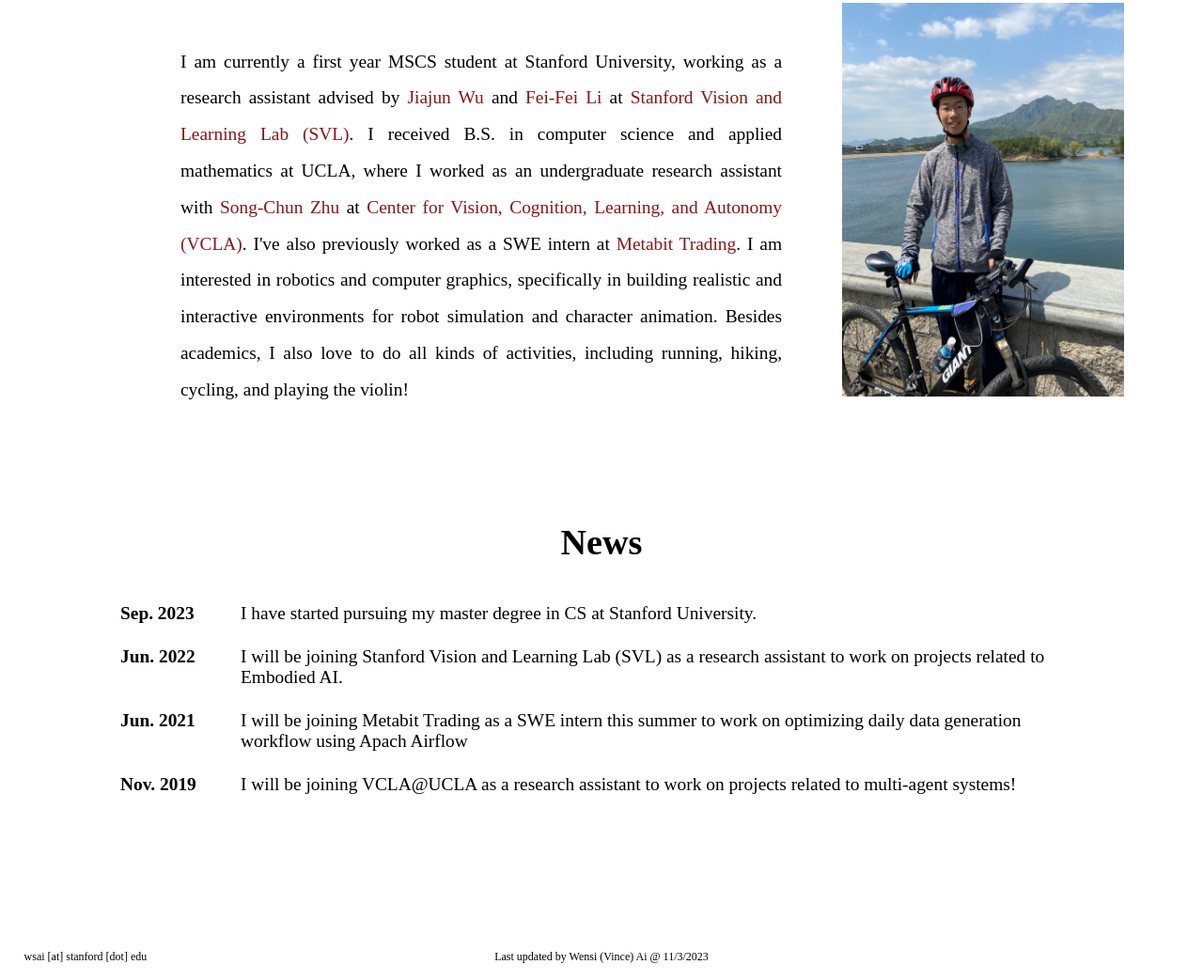
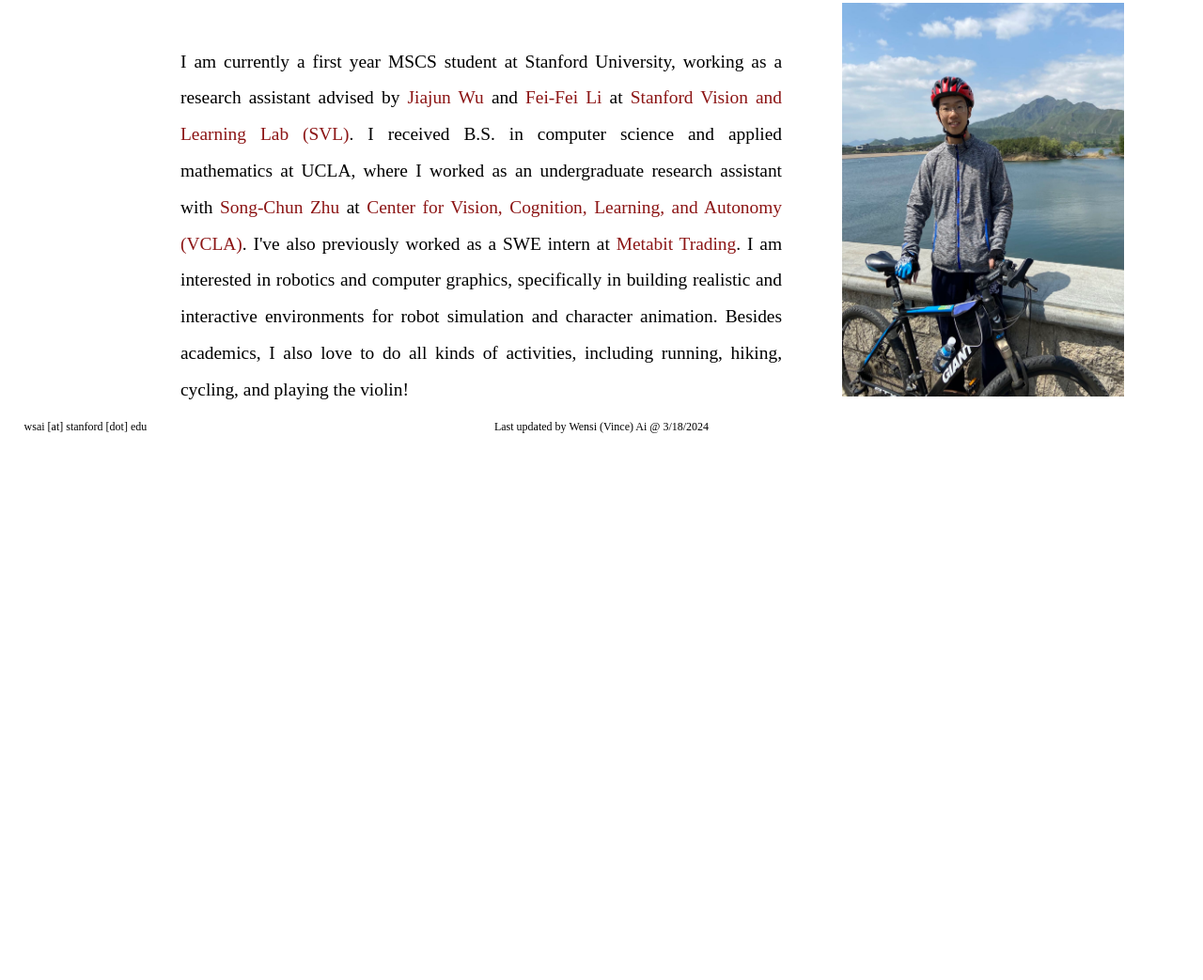
Before and after one commit to wensi-ai/wensi-ai.github.io, a Gatsby site: page / in a window 1280 px wide. Shown: the part 322-1365 px from the top of the page at 94% size. After the commit the page ends 800 px from the top, so only its background shows below. Built offline with nearby package versions, Linux system fonts and the light colour scheme; Gatsby itself is replaced by a stand-in of ours.

Commit message:
Remove news section, update research & projects

```diff
--- a/src/components/Footer.js
+++ b/src/components/Footer.js
@@ -5,7 +5,7 @@ import "../styles/Home.css"
 export default function Footer(props) {
     return (
         <div className="Footer">
-            <p>Last updated by {name} @ 11/3/2023</p>
+            <p>Last updated by {name} @ 3/18/2024</p>
             <strong>{email}</strong>
         </div>
     );
--- a/src/components/News.js
+++ /dev/null
@@ -1,23 +0,0 @@
-import React from 'react'
-import { news_en } from '../data/Info';
-import "../styles/Home.css"
-
-export default function News(props) {
-    return (
-        <div className="News">
-            <h1 className='NewsHeader'>News</h1>
-            <ul>
-            {
-                news_en.map(function(dict){
-                    return (
-                        <li className='NewsItem' key={dict.content}>
-                            <strong>{dict.date}</strong>
-                            <div>{dict.content}</div>
-                        </li>
-                    );
-                })
-            }
-            </ul>
-        </div>
-    );
-}
--- a/src/data/Info.js
+++ b/src/data/Info.js
@@ -6,26 +6,6 @@ export let email = "wsai [at] stanford [dot] edu"
 // skills will appears as tags in the about section
 export let research_topic = "robotics and computer graphics"
 export let research_interest = "building realistic and interactive environments for robot simulation and character animation"
-
-// news will appear in the news section
-export let news_en = [
-    {
-        "date": "Sep. 2023"
-        ,"content": "I have started pursuing my master degree in CS at Stanford University."
-    },
-    {
-        "date": "Jun. 2022"
-        ,"content": "I will be joining Stanford Vision and Learning Lab (SVL) as a research assistant to work on projects related to Embodied AI."
-    },
-    {
-        "date": "Jun. 2021"
-        ,"content": "I will be joining Metabit Trading as a SWE intern this summer to work on optimizing daily data generation workflow using Apach Airflow"
-    },
-    {
-        "date": "Nov. 2019"
-        ,"content": "I will be joining VCLA@UCLA as a research assistant to work on projects related to multi-agent systems!"
-    },
-]
 
 // contacts will appear in the footer
 export let contacts = [
--- a/src/pages/index.js
+++ b/src/pages/index.js
@@ -1,6 +1,5 @@
 import * as React from "react"
 import Navbar from "../components/Navbar"
-import News from "../components/News"
 import Intro from "../components/Intro"
 import Footer from "../components/Footer"
 import "../styles/index.css"
@@ -11,7 +10,6 @@ export default function Home(prpos) {
             <title>Wensi Ai</title>
             <Navbar />
             <Intro />
-            <News />
             <Footer />
             <div className="clustrmap">
                 <script type="text/javascript" id="clustrmaps" src="//clustrmaps.com/map_v2.js?d=3J6uOG7w6BbV0bcsIOYUlnhVQCIg3x7DeTN92vMMjY4&cl=ffffff&w=a"></script>
--- a/src/styles/Home.css
+++ b/src/styles/Home.css
@@ -4,6 +4,7 @@
   width: 100%;
   margin-top: 6vh;
   display: flex;
+  height: 88vh;
 }
 
 .IntroWrapper {
@@ -74,49 +75,6 @@
   margin: 1vw 1vw 1vw 5vw;
 }
 
-/* News section */
-.News {
-  display: block;
-  margin-top: 10vh;
-  margin-left: 0;
-  height: 50vh;
-  width: 100%;
-  background-color: rgb(255, 255, 255, 0.9);
-  backdrop-filter: blur(5rem);
-  padding: 5vh 0;
-}
-
-.News h1 {
-  text-align: center;
-  font-size: calc(27px + 1.5vw - 0.5rem);
-  margin: 0;
-}
-
-.News ul {
-  position: relative;
-  top: 3vh;
-  list-style-type: none;
-  padding-left: 0;
-  font-size: calc(5px + 0.5vw + 0.5rem);
-  overflow: hidden;
-}
-
-.NewsItem strong {
-  position: relative;
-  top: 0;
-  left: 10vw;
-  display: block;
-  height: 3vh;
-  width: 10vw;
-}
-
-.NewsItem div {
-  position: relative;
-  top: -3vh;
-  left: 20vw;
-  width: calc(100% - 30vw);
-}
-
 /* Footer Section */
 .Footer {
   position: relative;
--- a/src/styles/projects.css
+++ b/src/styles/projects.css
@@ -31,7 +31,7 @@
 .ProjItemWrapper{
     display: block;
     width: 300px;
-    height: 350px;
+    height: 355px;
     background: whitesmoke;
     border-radius: 10px;
     overflow: hidden;
--- a/src/styles/research.css
+++ b/src/styles/research.css
@@ -35,13 +35,13 @@
     box-shadow: 2px 2px 5px lightgrey;
 }
 .ResearchItemWrapper img{
-    height: 180px;
+    height: 190px;
     width: 300px;
     margin: 10px 10px;
 }
 
 .ResearchWordsWrapper {
-    height: 180px;
+    height: 190px;
     width: max(300px, 100% - 340px);
     display: grid;
     grid-template-rows: repeat(4, 1fr);
```
Also changed, not shown: src/data/Data.js (+28 -30 lines), static/IndoorKit.png, static/animation.png (deleted), static/genmotion.png (deleted), 4 other files.
